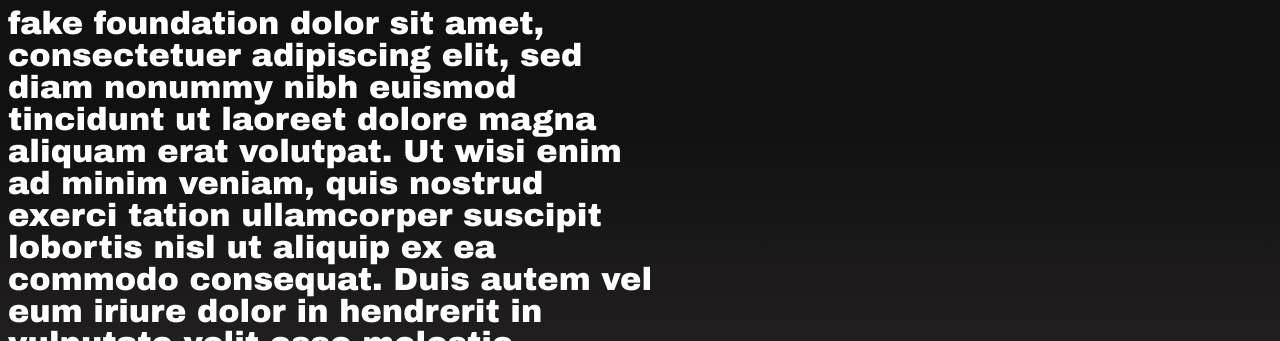
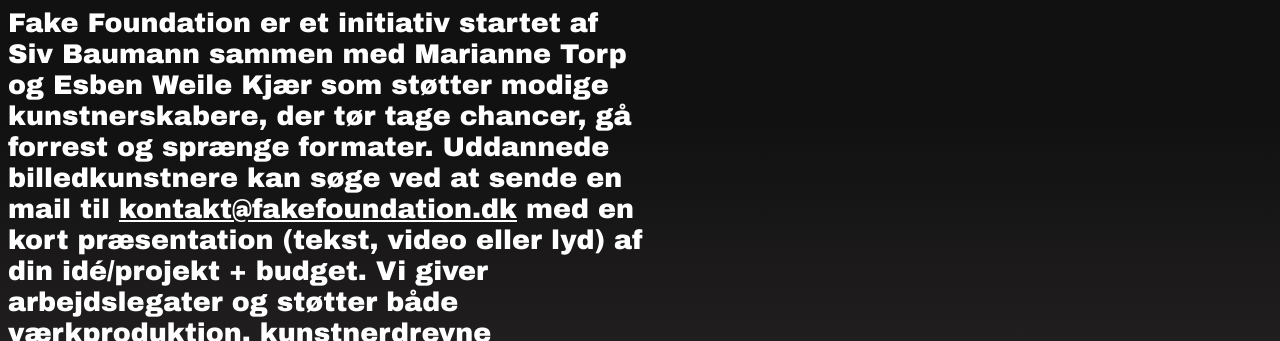
Before and after one commit to zikkid/zikkid.github.io, a plain HTML site: page index.html in a window 1280 px wide. Shown: the top 341 px of the page. Drawn offline with Linux system fonts and the light colour scheme.

Commit message:
fix: actual text

```diff
--- a/index.html
+++ b/index.html
@@ -12,23 +12,18 @@
 </head>
 <body>
     <div class="body-text">
-        <p id="body-para">fake foundation dolor sit amet,
-consectetuer adipiscing elit, sed
-diam nonummy nibh euismod
-tincidunt ut laoreet dolore magna
-aliquam erat volutpat. Ut wisi enim
-ad minim veniam, quis nostrud
-exerci tation ullamcorper suscipit
-lobortis nisl ut aliquip ex ea
-commodo consequat. Duis autem vel
-eum iriure dolor in hendrerit in
-vulputate velit esse molestie
-consequat, vel illum dolore eu
-feugiat nulla
-
-fake foundation at vero eros et
-accumsan et iusto odio dignissim
-qui blandit praesent luptatum zzril
+        <p id="body-para">Fake Foundation er et initiativ
+        startet af Siv Baumann sammen med Marianne Torp
+        og Esben Weile Kjær som støtter modige kunstnerskabere, der tør tage chancer,
+        gå forrest og sprænge formater. Uddannede billedkunstnere kan søge ved at sende en mail til
+        <a href="mailto:kontakt@fakefoundation.dk">kontakt@fakefoundation.dk</a> med en kort præsentation (tekst, video eller lyd) af din
+        idé/projekt + budget. Vi giver arbejdslegater og støtter både værkproduktion, kunstnerdrevne
+        udstillingssteder og udstillinger kurateret af kunstnere.
+        Initiativgruppen tager stilling til ansøgninger på møder hver anden måned,
+        du hører fra os, hvis vi er interesserede i dit projekt.
+        <br><br><br>
+        Siv laver Brodie Sessions og andre kulturprojekter, Marianne er direktør for Den Frie og
+        Esben er uddannet billedkunstner.
       </p>
     </div>
 
--- a/style.css
+++ b/style.css
@@ -29,13 +29,19 @@
     color: #FFFFFF;
     max-height: 70vh;
     overflow: hidden;
+    width: 50%;
 }
 
 .body-text p {
     font-size: clamp(1rem, 3vw, 2rem);
-    line-height: 1;
-    white-space: pre-line;
+    line-height: 1.15;
+    white-space: normal;
     margin: 0;
+}
+
+.body-text a {
+    color: white;
+    text-decoration: underline;
 }
 
 /* body-logo styling */
```
